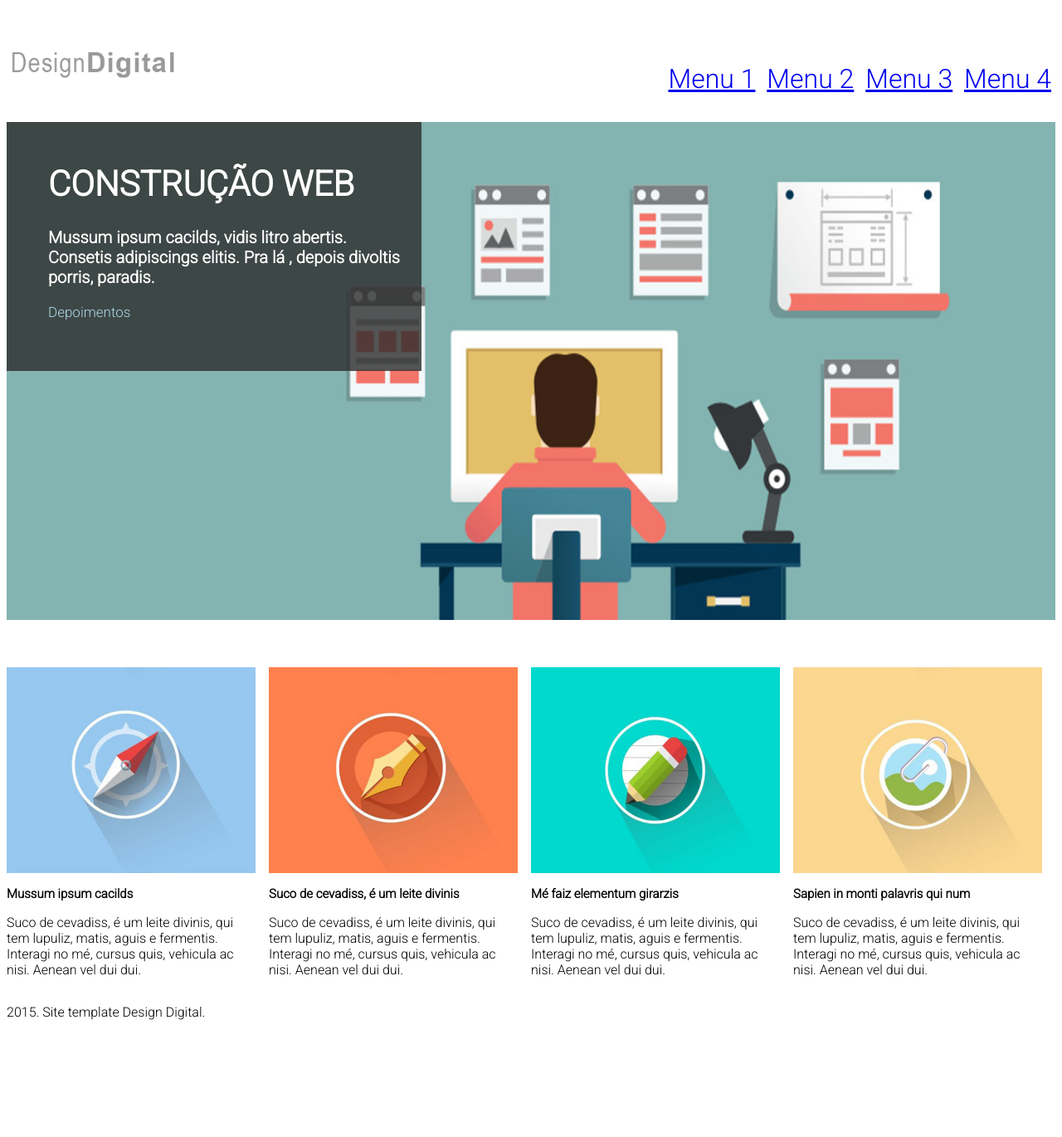
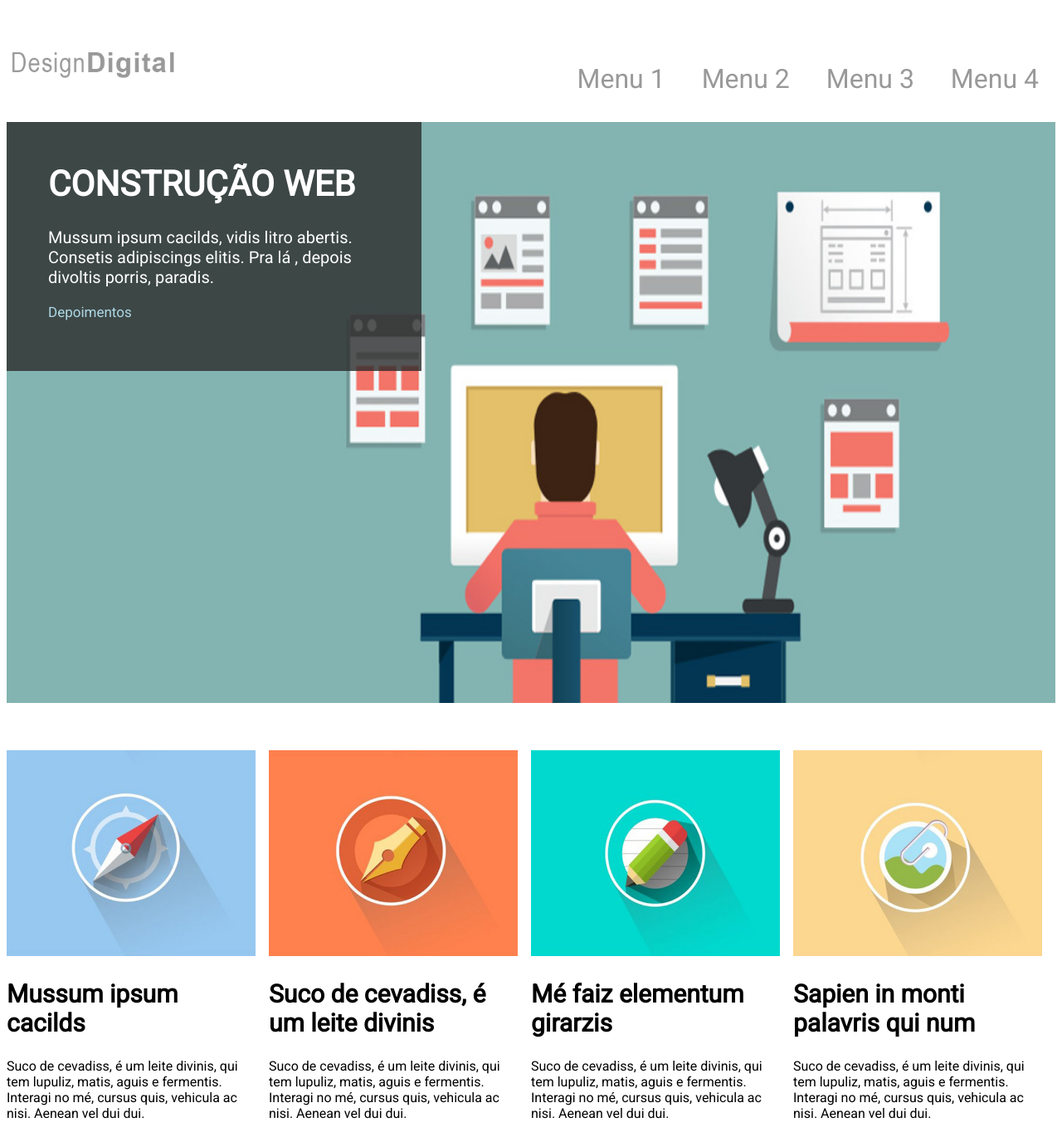
Before and after one commit to Felipepsii/DevWeb_Felipe_Gomes, a plain HTML site: page Aula5DesignDigital/index.html in a window 1280 px wide. Shown: the top 1370 px of the page at 83% size. Before the commit the page ends 1245 px from the top, so only its background shows below. Drawn offline with Linux system fonts and the light colour scheme.

Commit message:
version 1.0

```diff
--- a/Aula5DesignDigital/css/style.css
+++ b/Aula5DesignDigital/css/style.css
@@ -28,9 +28,15 @@ ul li {
     font-size: 2em;
 }
 
+ul li a {
+    text-decoration: none;
+    color: #999999;
+    margin: 15px;
+}
+
 .banner {
     background-image: url('../img/banner.jpg');
-    height: 600px;
+    height: 700px;
     background-repeat: no-repeat;
     background-size: 100% 100%;
 }
@@ -52,7 +58,6 @@ ul li {
 }
 
 .caixa p {
-    font-weight: bold;
     font-size: 20px;
 }
 
@@ -77,5 +82,13 @@ div p {
 }
 
 div h2 {
-    font-size: 15px;
+    font-size: 30px;
 }
+
+.article p {
+    font-size: 18px;
+}
+
+footer {
+    font-size: 16px;
+}
--- a/Aula5DesignDigital/index.html
+++ b/Aula5DesignDigital/index.html
@@ -10,10 +10,7 @@
     <link rel="stylesheet" type="text/css" href="css/style.css">
     <link rel="preconnect" href="https://fonts.googleapis.com">
     <link rel="preconnect" href="https://fonts.gstatic.com" crossorigin>
-    <link rel="preconnect" href="https://fonts.googleapis.com">
-    <link rel="preconnect" href="https://fonts.gstatic.com" crossorigin>
-    <link href="https://fonts.googleapis.com/css2?family=Roboto:wght@300&display=swap" rel="stylesheet">
-    <link href="https://fonts.googleapis.com/css2?family=Open+Sans&display=swap" rel="stylesheet">
+    <link href="https://fonts.googleapis.com/css2?family=Roboto:ital,wght@0,400;1,700&display=swap" rel="stylesheet">
 </head>
 
 <body>
@@ -65,7 +62,7 @@
                 <p>Suco de cevadiss, é um leite divinis, qui tem lupuliz, matis, aguis e fermentis. Interagi no mé, cursus quis, vehicula ac nisi. Aenean vel dui dui. </p>
             </div>
         </section>
-        <footer class="footer">
+        <footer>
             <p>2015. Site template Design Digital.</p>
         </footer>
     </div>
```
